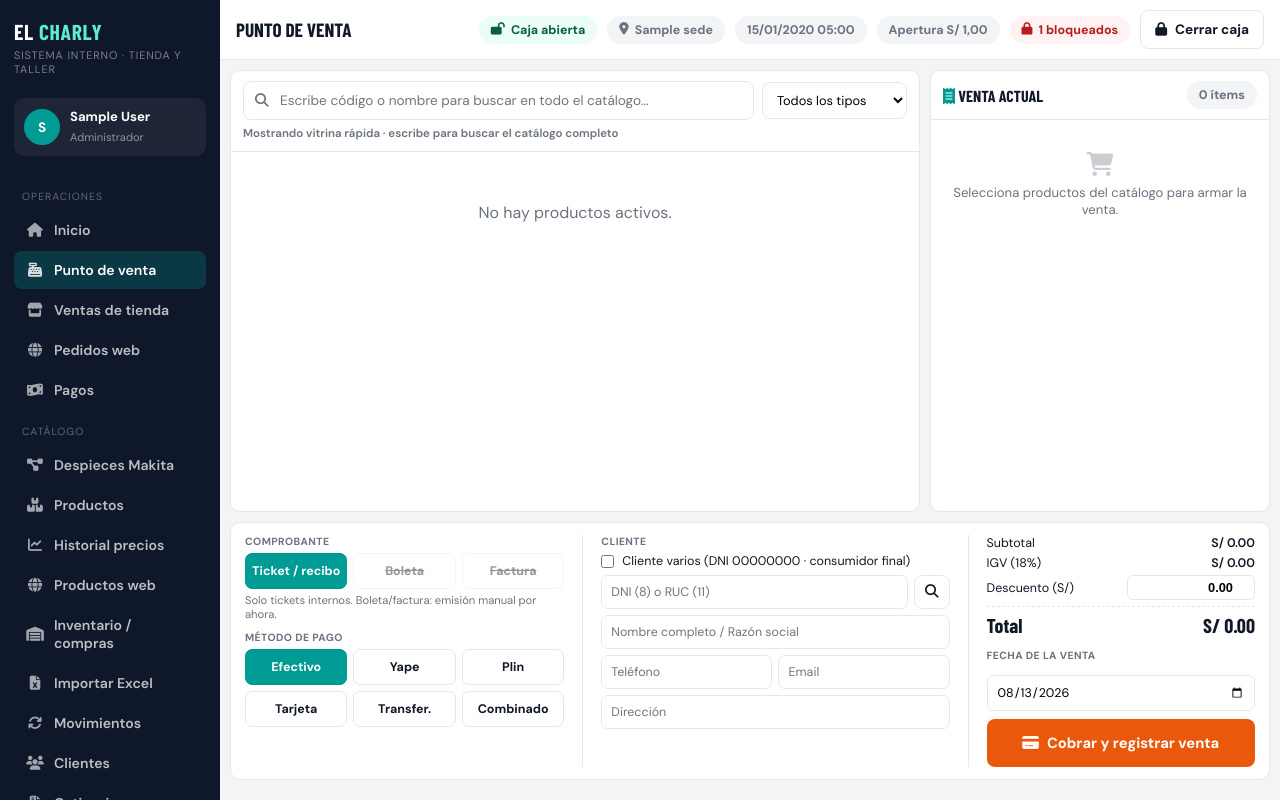
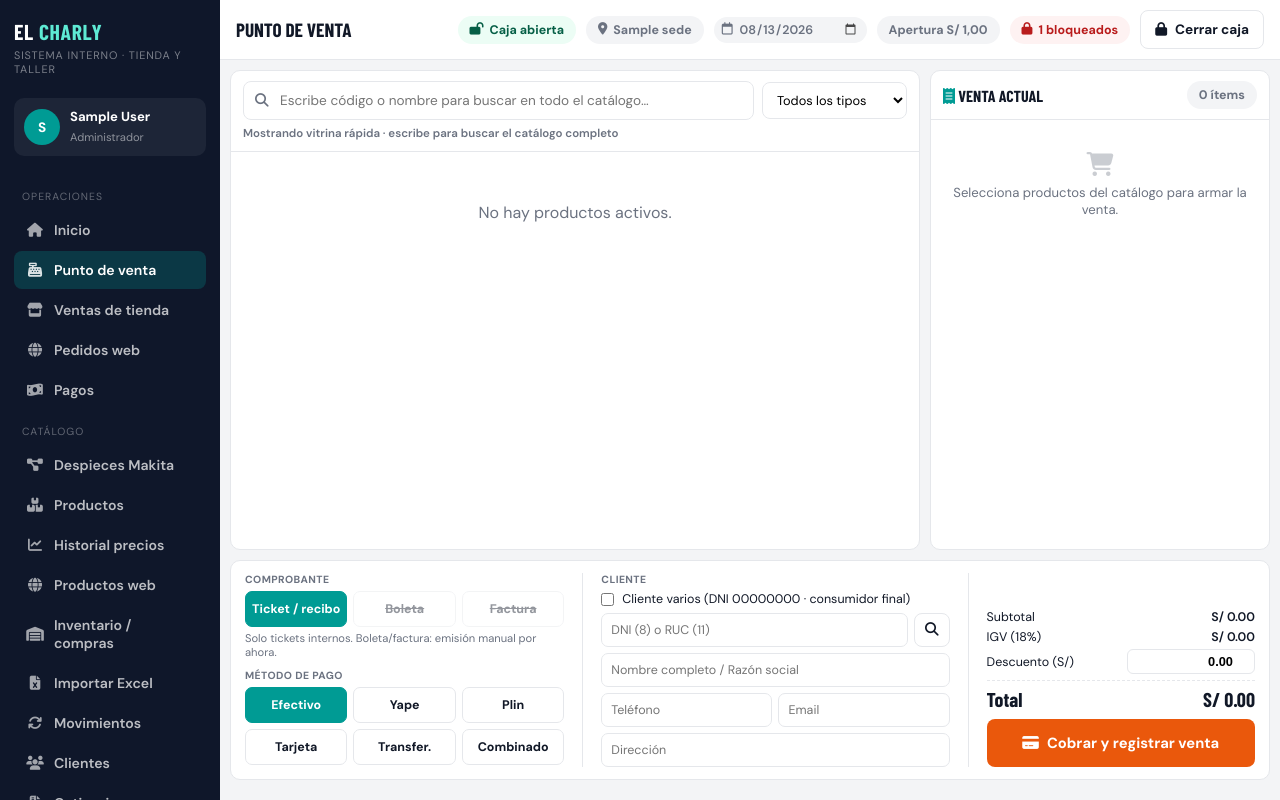
Before and after one commit to joelqm/elcharly, a Django app: page /pos/ in a window 1280 px wide. Run offline with Django 5.2, Linux system fonts and the light colour scheme; a user stored in the database is signed in; tables that the repository leaves empty hold one stand-in row (values such as "Sample post"); some web fonts are replaced.

Commit message:
Mover la fecha de venta histórica al header del POS.
Co-authored-by: Cursor <cursoragent@cursor.com>

```diff
--- a/templates/pos/dashboard.html
+++ b/templates/pos/dashboard.html
@@ -308,8 +308,48 @@
     .comprobante-factura.is-open, .comprobante-boleta.is-open { grid-template-columns: 1fr; }
     .product-card { grid-template-columns: 56px minmax(0, 1fr) auto; }
 }
+.pill-fecha-venta {
+    display: inline-flex;
+    align-items: center;
+    gap: 6px;
+    padding: 4px 8px;
+    cursor: pointer;
+    background: var(--bg);
+    color: var(--muted);
+}
+.pill-fecha-venta input[type="date"] {
+    border: none;
+    background: transparent;
+    font: inherit;
+    font-size: 0.78rem;
+    font-weight: 600;
+    color: inherit;
+    padding: 0;
+    margin: 0;
+    min-width: 7.5rem;
+    cursor: pointer;
+}
+.pill-fecha-venta input[type="date"]::-webkit-calendar-picker-indicator {
+    cursor: pointer;
+    opacity: 0.7;
+}
+.pill-fecha-venta.is-historica {
+    background: #fff7ed;
+    color: #9a3412;
+}
+.aviso-historica-top {
+    display: none;
+    font-size: 0.72rem;
+    color: #9a3412;
+    background: #fff7ed;
+    border: 1px solid #fed7aa;
+    border-radius: 999px;
+    padding: 4px 10px;
+    white-space: nowrap;
+}
 @media (max-width: 700px) {
     .pos-topbar .pill-muted { display: none; }
+    .pos-topbar .pill-fecha-venta { display: inline-flex; }
     .pos-workspace {
         padding: 8px;
         gap: 8px;
@@ -340,7 +380,11 @@
         {% if sesion.sede %}
         <span class="pill pill-muted"><i class="fa-solid fa-location-dot"></i> {{ sesion.sede.nombre }}</span>
         {% endif %}
-        <span class="pill pill-muted">{{ sesion.fecha_apertura|date:"d/m/Y H:i" }}</span>
+        <label class="pill pill-fecha-venta" id="pill-fecha-venta" title="Fecha de la venta (cambia para cargar del cuaderno)">
+            <i class="fa-regular fa-calendar"></i>
+            <input type="date" id="fecha_venta" value="{% now 'Y-m-d' %}" max="{% now 'Y-m-d' %}" aria-label="Fecha de la venta">
+        </label>
+        <span class="aviso-historica-top" id="aviso-historica">Histórica · sin stock ni caja</span>
         <span class="pill pill-muted">Apertura S/ {{ sesion.monto_apertura|floatformat:2 }}</span>
         {% if bloqueados_import %}
         <a href="{% url 'pos:hub_importar' %}" class="pill" style="background:#fef2f2;color:#b91c1c;text-decoration:none;">
@@ -521,11 +565,6 @@
                        style="width:100%;text-align:right;border:1px solid var(--line);border-radius:6px;padding:4px 6px;font-weight:700;font-size:0.8rem;">
                 <div class="total-label"><span>Total</span><span class="total-value" id="pos-total">S/ 0.00</span></div>
             </div>
-            <label class="field-label" for="fecha_venta" style="margin-top:4px;">Fecha de la venta</label>
-            <input type="date" id="fecha_venta" class="crm-input" value="{% now 'Y-m-d' %}" max="{% now 'Y-m-d' %}">
-            <p id="aviso-historica" style="display:none;margin:0;font-size:.72rem;color:#9a3412;background:#fff7ed;border:1px solid #fed7aa;border-radius:6px;padding:6px 8px;">
-                Venta histórica: no modifica stock ni la caja de hoy.
-            </p>
             <button type="button" id="btn-submit-checkout" class="btn btn-pay">
                 <i class="fa-solid fa-credit-card"></i> Cobrar y registrar venta
             </button>
@@ -563,6 +602,7 @@ document.addEventListener('DOMContentLoaded', function () {
     const clienteVariosChk = document.getElementById('cliente_varios');
     const fechaVentaInput = document.getElementById('fecha_venta');
     const avisoHistorica = document.getElementById('aviso-historica');
+    const pillFechaVenta = document.getElementById('pill-fecha-venta');
     const hoyISO = fechaVentaInput ? fechaVentaInput.max : '';
     let currentDocumentType = 'ticket';
     let currentMetodoPago = 'efectivo';
@@ -583,7 +623,9 @@ document.addEventListener('DOMContentLoaded', function () {
     }
 
     function syncFechaVentaUI() {
-        if (avisoHistorica) avisoHistorica.style.display = esVentaHistorica() ? 'block' : 'none';
+        const hist = esVentaHistorica();
+        if (avisoHistorica) avisoHistorica.style.display = hist ? 'inline-flex' : 'none';
+        if (pillFechaVenta) pillFechaVenta.classList.toggle('is-historica', hist);
         if (btnSubmit && !btnSubmit.disabled) btnSubmit.innerHTML = textoBotonCobrar();
     }
 
```
